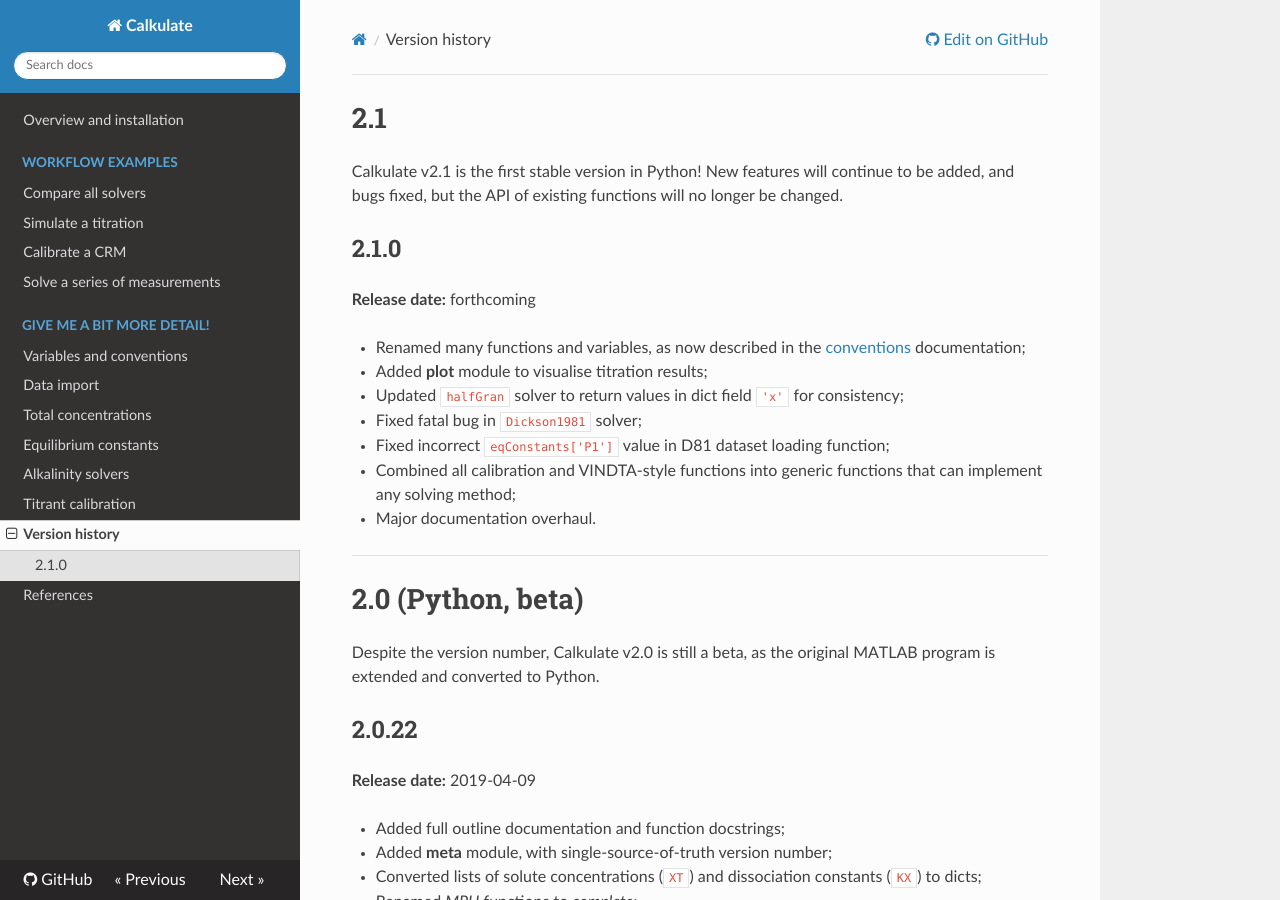
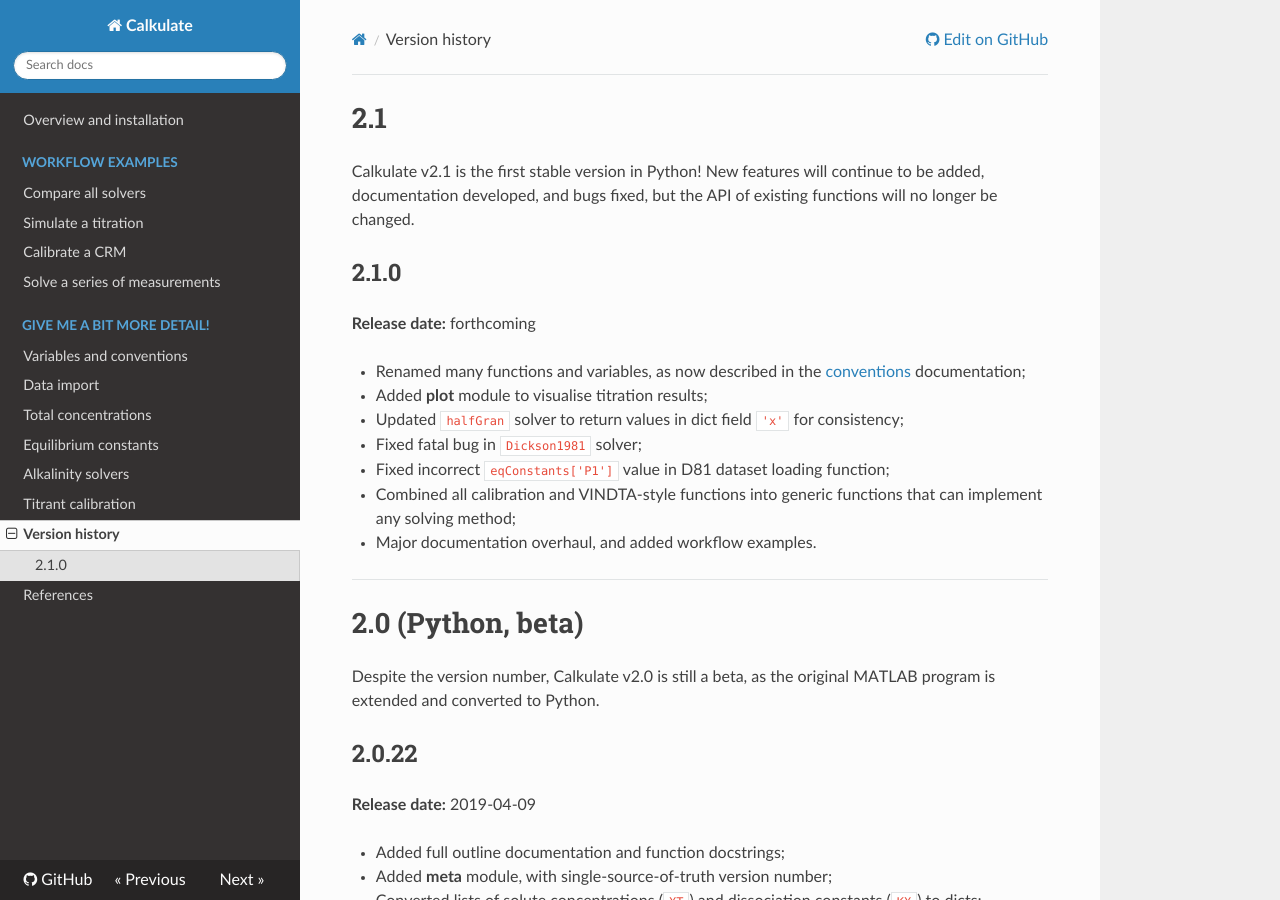
Before and after one commit to mvdh7/calkulate, an MkDocs documentation site: the page built from docs/versions.md, in a window 1280 px wide and 900 px high. Built offline with MkDocs 1.6.1, drawn with Linux system fonts in a browser that asks for light colours; nearby versions of some CDN libraries.

Commit message:
Tidy up docs

```diff
--- a/docs/versions.md
+++ b/docs/versions.md
@@ -1,6 +1,6 @@
 # 2.1
 
-Calkulate v2.1 is the first stable version in Python! New features will continue to be added, and bugs fixed, but the API of existing functions will no longer be changed.
+Calkulate v2.1 is the first stable version in Python! New features will continue to be added, documentation developed, and bugs fixed, but the API of existing functions will no longer be changed.
 
 ## 2.1.0
 
@@ -12,7 +12,7 @@ Calkulate v2.1 is the first stable version in Python! New features will continue
   * Fixed fatal bug in `Dickson1981` solver;
   * Fixed incorrect `eqConstants['P1']` value in D81 dataset loading function;
   * Combined all calibration and VINDTA-style functions into generic functions that can implement any solving method;
-  * Major documentation overhaul.
+  * Major documentation overhaul, and added workflow examples.
 
 ---
 
```
Also changed, not shown: docs/examples.md (deleted, +0 -1 lines), docs/index.md (+1 -1 lines).
